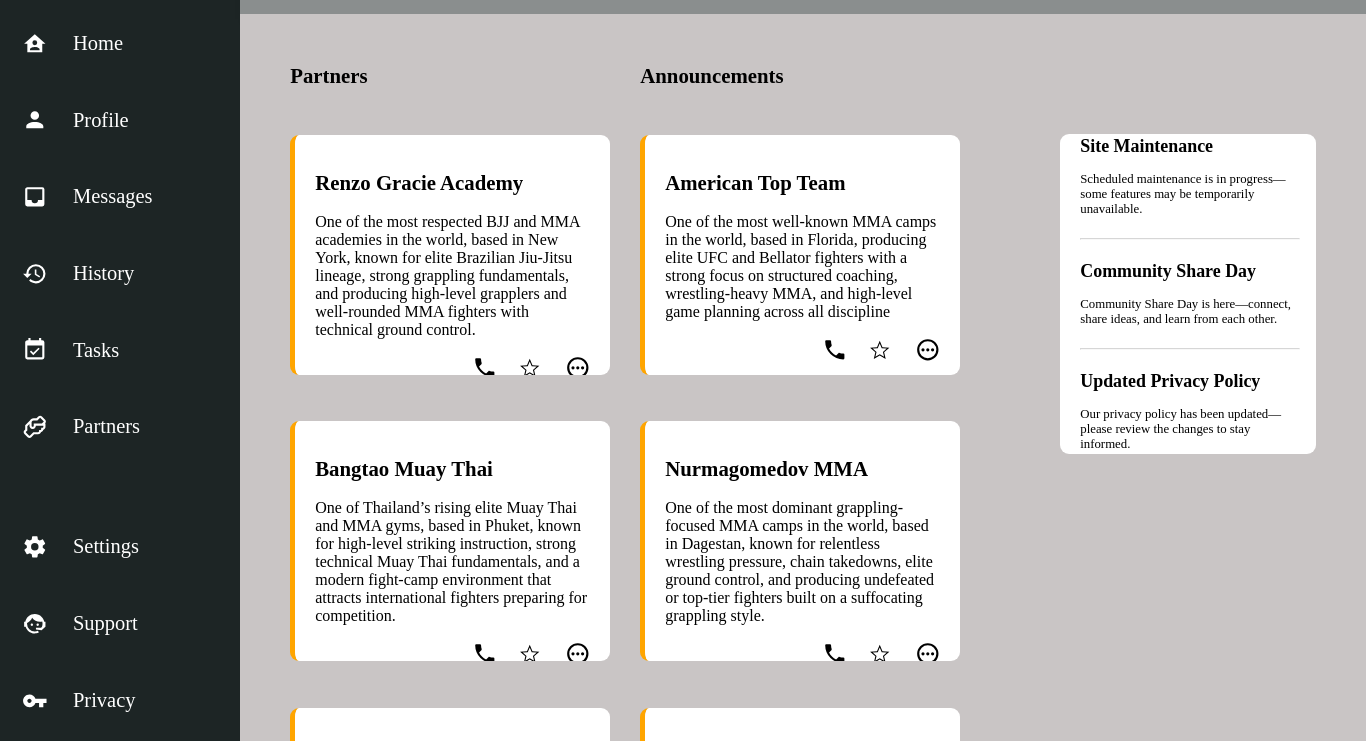
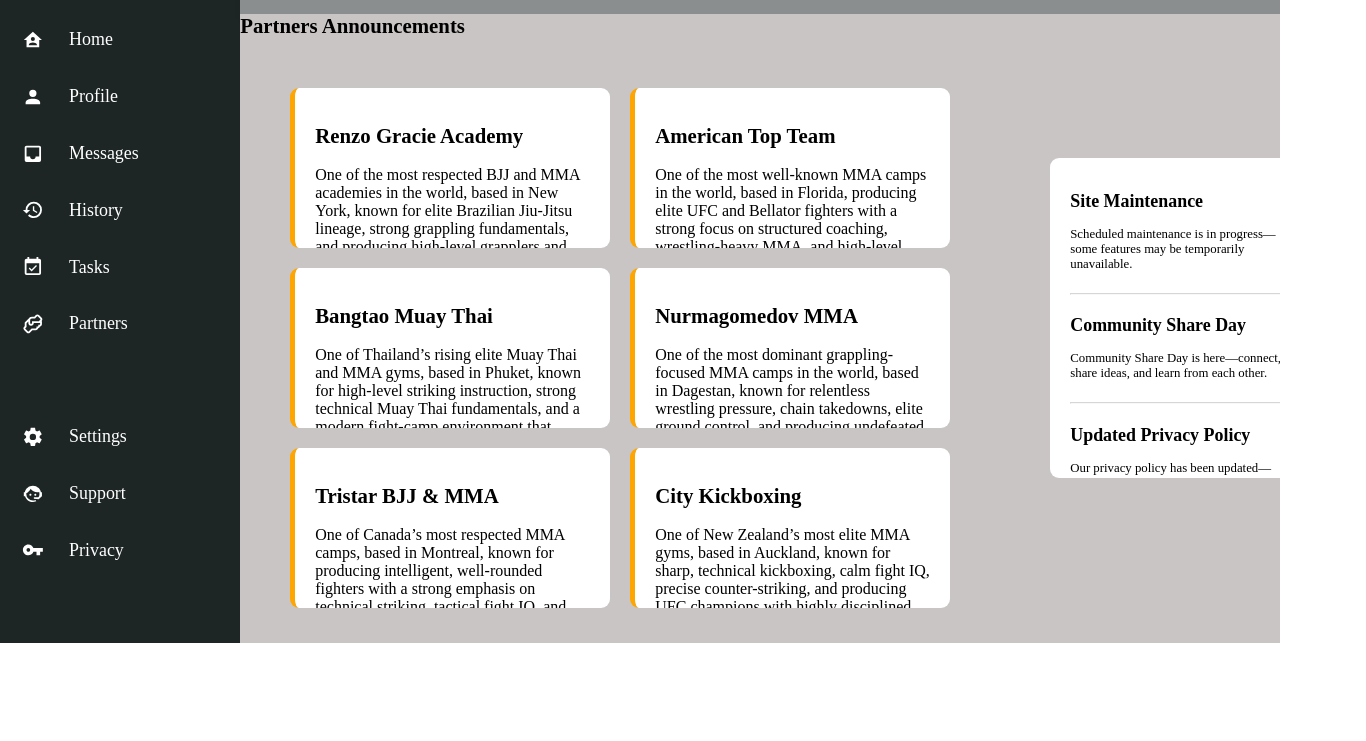
Before and after one commit to ramicoder/Admin-dashboard, a plain HTML site: page index.html in a window 1280 px wide. Shown: the part 157-898 px from the top of the page, 1366 px wide, since content can reach past the window. After the commit the page ends 800 px from the top, so only its background shows below. Drawn offline with Linux system fonts and the light colour scheme; a web font is replaced by a local one.

Commit message:
Fixed layout issues with themiddle card spacing as well as sidebar content spacing

```diff
--- a/index.html
+++ b/index.html
@@ -84,9 +84,12 @@
             </div>
     </div>
     <div class="content">
-        <div class="center">
+        <div class="span-duo">
             <span>Partners</span>
             <span>Announcements</span>
+        </div>
+        <div class="center">
+
             <div class="middle-card">
                 <p><span>Renzo Gracie Academy</span> <br> <br>One of the most respected BJJ and MMA academies in the world, based in New York, known for elite Brazilian Jiu-Jitsu lineage, strong grappling fundamentals, and producing high-level grapplers and well-rounded MMA fighters with technical ground control.</p>
                 <div class="trio-icon">
--- a/style.css
+++ b/style.css
@@ -3,6 +3,11 @@
 body {
     font-family: 'Sentient', serif;
     margin: 0;
+}
+html, body {
+    margin: 0;
+    height: 100%;
+    overflow: hidden;
 }
 
 svg {
@@ -45,8 +50,7 @@
 .tabs, .settings {
     display: flex;
     flex-direction: column;
-    gap: 0.8rem;
-    font-size: clamp(1rem, 1.6vw, 1.4rem);
+    font-size: clamp(1rem, 1.4vw, 1.2rem);
 }
 
 .duo {
@@ -56,8 +60,8 @@
 }
 
 .duo svg {
-    width: clamp(1.1rem, 2vw, 1.8rem);
-    height: clamp(1.1rem, 2vw, 1.8rem);
+    width: clamp(1.1rem, 1.7vw, 1.4rem);
+    height: clamp(1.1rem, 1.7vw, 1.4rem);
     flex-shrink: 1;
 }
 
@@ -155,7 +159,8 @@
     display: grid;
     grid-template-columns: 1fr 1fr;
     margin: 50px 50px 70px 50px;
-    gap: 30px;
+    align-content: start;
+    gap: 20px;
 }
 
 .middle-card {
@@ -165,7 +170,7 @@
     border-radius: 9px;
     background-color: #fff;
     width: clamp(5rem, 25vw, 40rem);
-    height: clamp(7rem, 20vw, 15rem);
+    height: clamp(3rem, 20vh, 30rem);
     padding: 20px;
     box-sizing: border-box;
     overflow: auto;
@@ -210,14 +215,13 @@
     overflow: auto;
     grid-column: 2/3;
     margin-top: 120px;
-    justify-content: center;
     align-items: center;
 }
 
 .right-card span{
-    font-size: clamp(0.8rem, 1.4vw, 1.2rem);
+    font-size: clamp(0.2rem, 1.4vw, 1.2rem);
 }
 
 .right-card p {
-    font-size: clamp(0.7rem, 1vw, 0.8rem);
+    font-size: clamp(0.1rem, 1vw, 0.8rem);
 }
```
